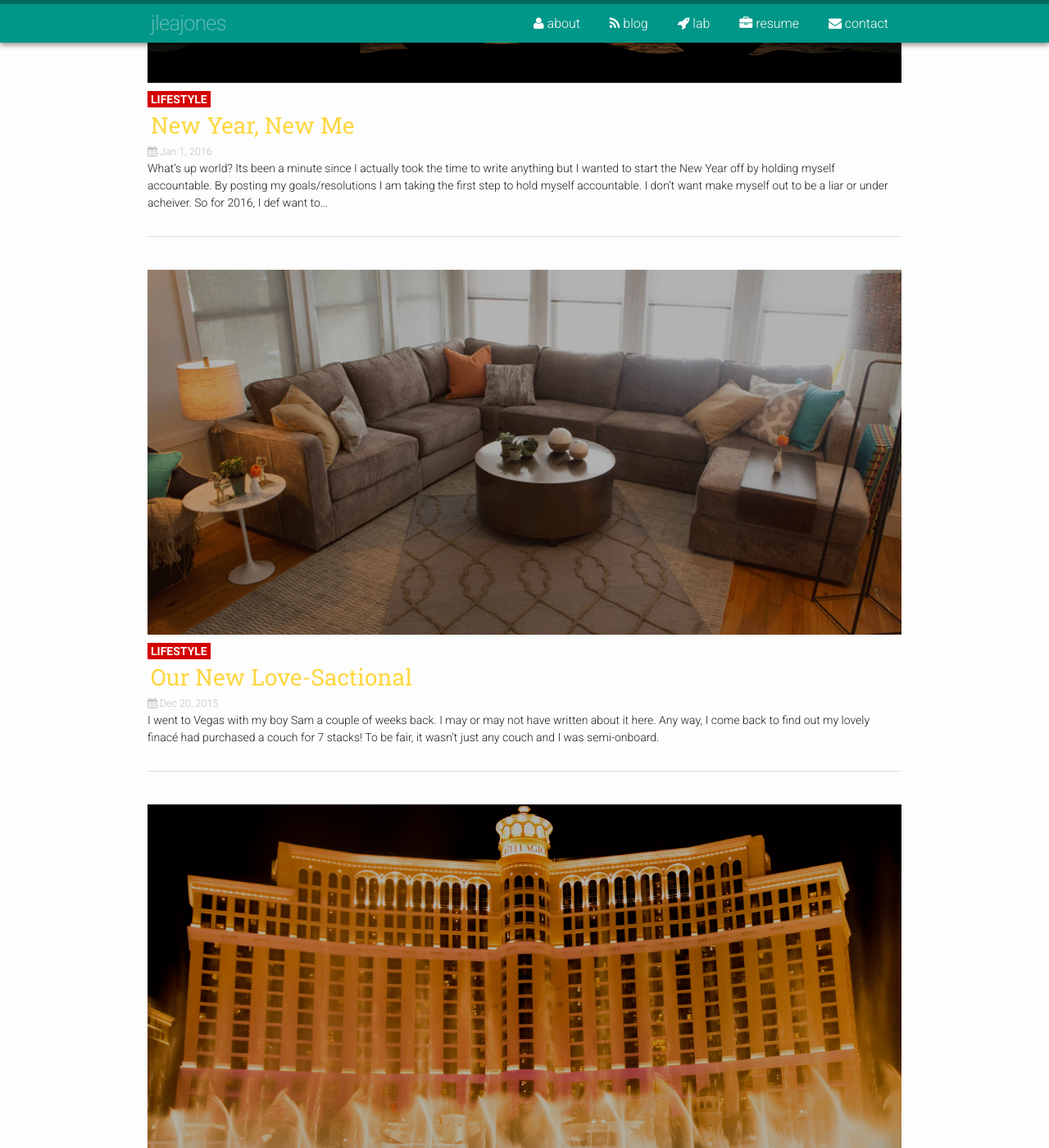
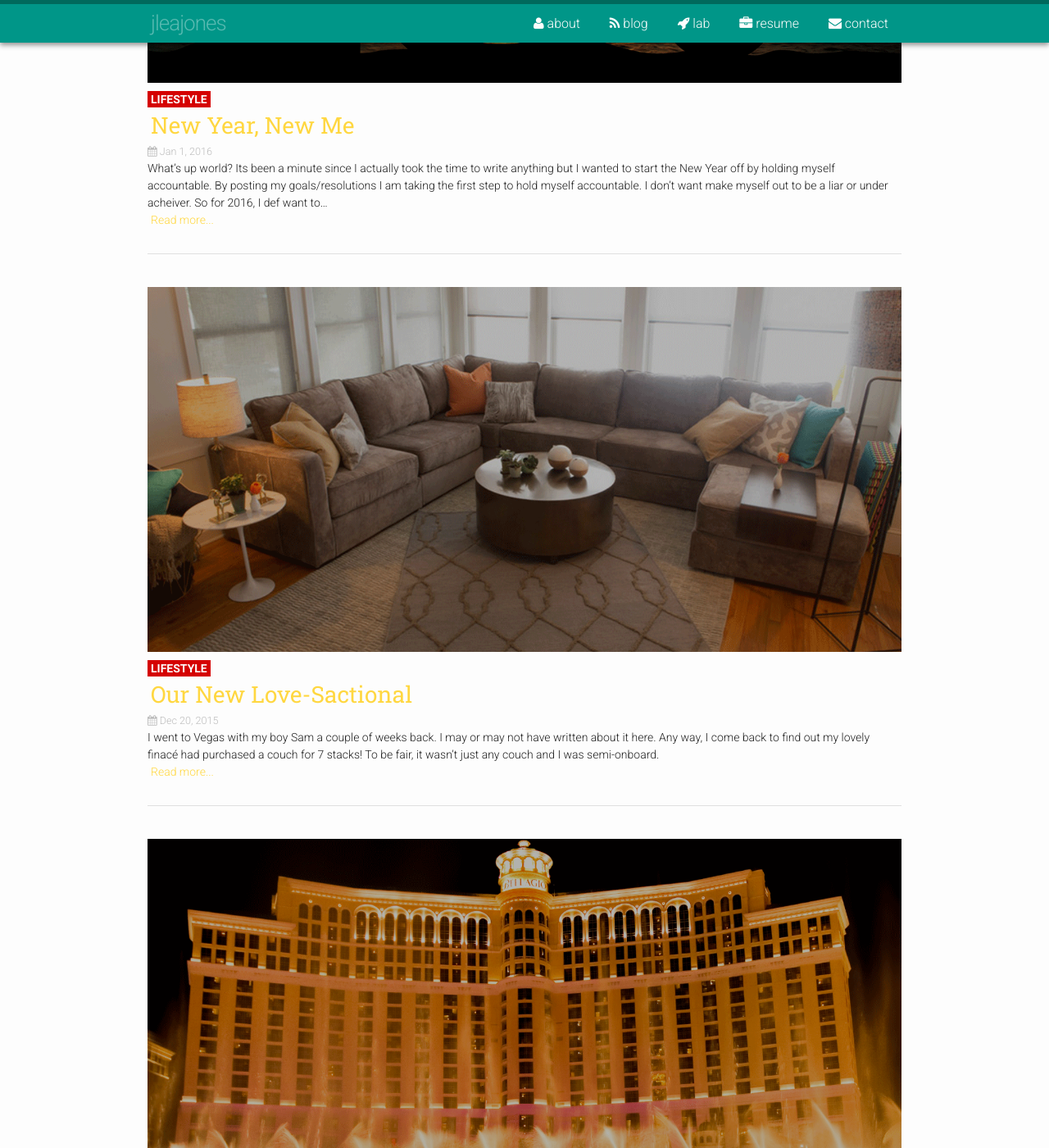
Before and after one commit to jleajones/jleajones.github.com, a Jekyll site: the page built from blog/index.html, in a window 1280 px wide and 1400 px high, scrolled down 469 px. Shown: the whole window at 82% size. Built offline with Jekyll 4.4.1, drawn with Linux system fonts in a browser that asks for light colours; some of the changed text lies outside the part shown.

Commit message:
added icons to the pages and updates the output to remove unneeded p tags

```diff
--- a/_includes/postExcerpt.html
+++ b/_includes/postExcerpt.html
@@ -10,9 +10,10 @@
                     </h2>
             <span class="tcd ts"><i class="fa fa-calendar"></i> {{ include.post.date | date: "%b %-d, %Y" }}</span>
             {% if include.truncate %}
-                <p>{{ include.post.excerpt | strip_html | strip_newlines | truncate: 65 }}</p>
+                <p>{{ include.post.excerpt | strip_html | strip_newlines | truncate: 65 | remove: '<p>' | remove: '</p>'}}</p>
             {% else %}
-                <p>{{ include.post.excerpt | strip_newlines }}</p>
+                <p>{{ include.post.excerpt | strip_newlines | remove: '<p>' | remove: '</p>'}}</p>
+                <p><a href="{{ include.post.url | prepend: site.baseurl }}">Read more...</a></p>
             {% endif %}
 
         </figcaption>
--- a/about/index.html
+++ b/about/index.html
@@ -4,7 +4,7 @@
 permalink: /about/
 label: About
 ---
-<h1>{{ page.label }}</h1>
+<h1><i class="fa fa-user"></i> {{ page.label }}</h1>
 
 <div class="about">
         <p>Yo!  I'm Jason, a front-end developer who loves building cool things!  I enjoy building small reusuable components and modules to create larger complex mobile and web applications.  I hate repeating myself, in code and conversation.<p>
--- a/blog/index.html
+++ b/blog/index.html
@@ -4,7 +4,7 @@
 permalink: /blog/
 label: Blog
 ---
-<h1>{{ page.label }}</h1>
+<h1><i class="fa fa-rss"></i> {{ page.label }}</h1>
 
 <div class="blog">
     <ul class="content-list no-list-style">
--- a/contact/index.html
+++ b/contact/index.html
@@ -4,7 +4,7 @@
 permalink: /contact/
 label: Contact
 ---
-<h1>{{ page.label }}</h1>
+<h1><i class="fa fa-envelope"></i> {{ page.label }}</h1>
 
 <div class="contact">
     <p>I'm currently not looking for another 9-5, but I'm always down for taking on some intersting freelance projects, hacking away at a cool idea, traveling, drinking, making music, learning and meeting fun people. If you can relate to any of that hit me up on social media or using the form below. Peace!</p>
--- a/lab/index.html
+++ b/lab/index.html
@@ -4,7 +4,7 @@
 permalink: /lab/
 label: Lab
 ---
-<h1 class="page-title">{{ page.label }}</h1>
+<h1 class="page-title"><i class="fa fa-rocket"></i> {{ page.label }}</h1>
 
 <div class="projects">
     <ul class="content-list">
--- a/resume/index.html
+++ b/resume/index.html
@@ -5,7 +5,7 @@
 label: Resume
 section1: workhistory
 ---
-<h1>{{ page.label }}</h1>
+<h1><i class="fa fa-briefcase"></i> {{ page.label }}</h1>
 
 <div class="about">
     <p>{{ site.data.resume.intro }}</p>
```
